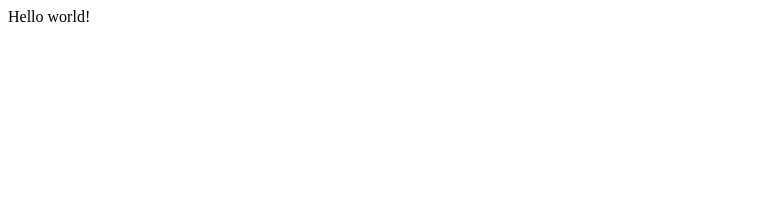
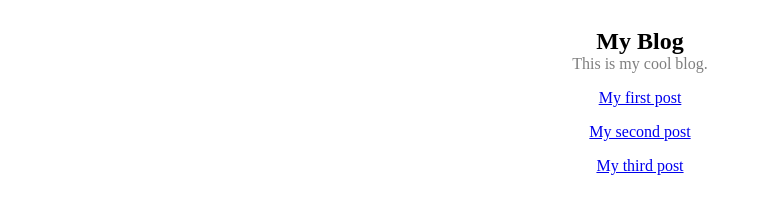
Before and after one commit to chepetime/workshop-gatsby-blog, a Gatsby site: page / in a window 1280 px wide. Shown: the whole page, without its empty margins (0-759 px from the left). Built offline with nearby package versions, Linux system fonts and the light colour scheme; Gatsby itself is replaced by a stand-in of ours.

Commit message:
fist commit

```diff
--- a/gatsby-config.js
+++ b/gatsby-config.js
@@ -5,5 +5,18 @@
  */
 
 module.exports = {
-  /* Your site config here */
+  siteMetadata: {
+    title: 'My Blog',
+    description: 'This is my cool blog.'
+  },
+  plugins: [
+    'gatsby-transformer-remark',
+    {
+      resolve: 'gatsby-source-filesystem',
+      options: {
+        name: 'pages',
+        path: `${__dirname}/src/pages`
+      }
+    }
+  ]
 }
--- a/package.json
+++ b/package.json
@@ -15,6 +15,8 @@
   },
   "dependencies": {
     "gatsby": "^2.19.7",
+    "gatsby-source-filesystem": "^2.1.48",
+    "gatsby-transformer-remark": "^2.6.50",
     "react": "^16.12.0",
     "react-dom": "^16.12.0"
   },
--- /dev/null
+++ b/src/components/Header.js
@@ -0,0 +1,47 @@
+import React from "react"
+import { StaticQuery, graphql } from 'gatsby'
+
+
+const TitleAndDescription = ({data}) => {
+  const title = data.site.siteMetadata.title
+  const description = data.site.siteMetadata.description
+
+  return (
+    <div style={{
+      display: 'flex',
+      flexDirection: 'column',
+      alignItems: 'center',
+      fontFamily: 'avenir'
+    }}>
+      <h2 style={{marginBottom: 0}}>
+        {title}
+      </h2>
+      <p style={{
+        marginTop: 0,
+        opacity: 0.5
+        }}>
+        {description}
+      </p>
+    </div>
+  )
+}
+
+const Header = () => {
+  return (
+    <StaticQuery
+      query={graphql`
+        query {
+          site {
+            siteMetadata {
+              title
+              description
+            }
+          }
+        }
+      `}
+      render={data => <TitleAndDescription  data={data} />}
+    />
+  )
+}
+
+export default Header
--- /dev/null
+++ b/src/pages/2020-02-10-first-post/index.md
@@ -0,0 +1,11 @@
+---
+path: "/first-post"
+date: "2020-02-10 01:00:00"
+title: "My first post"
+tags: ['this', 'that']
+excerpt: "A preview of my first post"
+---
+
+Lorem ipsum dolor sit amet
+
+Consectetur adipisicing elit. Tempora deleniti ratione saepe aliquid voluptatum, fugit facilis ipsum modi, neque harum dolore corporis placeat perspiciatis, sunt natus est voluptates hic quisquam.
--- /dev/null
+++ b/src/pages/2020-02-10-second-post/index.md
@@ -0,0 +1,11 @@
+---
+path: "/second-post"
+date: "2020-02-10 10:00:00"
+title: "My second post"
+tags: ['this', 'that']
+excerpt: "A preview of my second post"
+---
+
+Lorem ipsum dolor sit amet, Tokyo Drift
+
+Consectetur adipisicing elit. Tempora deleniti ratione saepe aliquid voluptatum, fugit facilis ipsum modi, neque harum dolore corporis placeat perspiciatis, sunt natus est voluptates hic quisquam.
--- /dev/null
+++ b/src/pages/2020-02-10-third-post/index.md
@@ -0,0 +1,11 @@
+---
+path: "/third-post"
+date: "2020-02-10 21:00:00"
+title: "My third post"
+tags: ['this', 'that']
+excerpt: "A preview of my third post"
+---
+
+Lorem ipsum dolor sit amet, This time is personal
+
+Consectetur adipisicing elit. Tempora deleniti ratione saepe aliquid voluptatum, fugit facilis ipsum modi, neque harum dolore corporis placeat perspiciatis, sunt natus est voluptates hic quisquam.
--- a/src/pages/index.js
+++ b/src/pages/index.js
@@ -1,3 +1,53 @@
 import React from "react"
+import { graphql, Link } from 'gatsby'
 
-export default () => <div>Hello world!</div>
+import Header from "../components/Header"
+
+const Layout = ({data}) => {
+  const { edges } = data.allMarkdownRemark
+  return (
+    <div>
+      <Header />
+
+      <div style={{
+        display: 'flex',
+        flexDirection: 'column',
+        alignItems: 'center',
+        fontFamily: 'avenir'
+      }}>
+        {edges.map(edge => {
+          const {frontmatter} = edge.node
+          return (
+            <div
+              key={frontmatter.path}
+              style={{marginBottom: '1rem'}}>
+              <Link to={frontmatter.path}>
+                {frontmatter.title}
+              </Link>
+            </div>
+          )
+        })}
+      </div>
+
+    </div>
+  )
+}
+
+export const query = graphql`
+  query HomepageQuery {
+    allMarkdownRemark {
+      edges {
+        node {
+          frontmatter {
+            title
+            path
+            date
+            excerpt
+          }
+        }
+      }
+    }
+  }
+`
+
+export default Layout
--- /dev/null
+++ b/src/templates/blogPost.js
@@ -0,0 +1,52 @@
+import React from 'react'
+import { graphql, Link } from 'gatsby'
+
+const Template = ({data, pageContext}) => {
+  const {next, prev} = pageContext
+
+  const { markdownRemark } = data
+  const title = markdownRemark.frontmatter.title
+  const html = markdownRemark.html
+
+  return (
+    <div>
+      <h1 style={{fontFamily: 'avenir'}}>
+        {title}
+      </h1>
+      <div className='blogpost'
+        dangerouslySetInnerHTML={{__html: html}}
+        style={{fontFamily: 'avenir'}}
+      />
+
+
+      <div style={{marginBottom: '1rem', fontFamily: 'avenir'}}>
+        {next &&
+          <Link to={next.frontmatter.path}>
+          Next
+          </Link>
+        }
+      </div>
+      <div style={{marginBottom: '1rem', fontFamily: 'avenir'}}>
+        {prev &&
+          <Link to={prev.frontmatter.path}>
+          Prev
+          </Link>
+        }
+      </div>
+
+    </div>
+  )
+}
+
+export const query = graphql`
+  query($pathSlug: String!) {
+    markdownRemark(frontmatter: { path: {eq: $pathSlug} }) {
+      html
+      frontmatter {
+        title
+      }
+    }
+  }
+`
+
+export default Template
```
Also changed, not shown: gatsby-node.js (added, +45 -0 lines), 2 other files.
